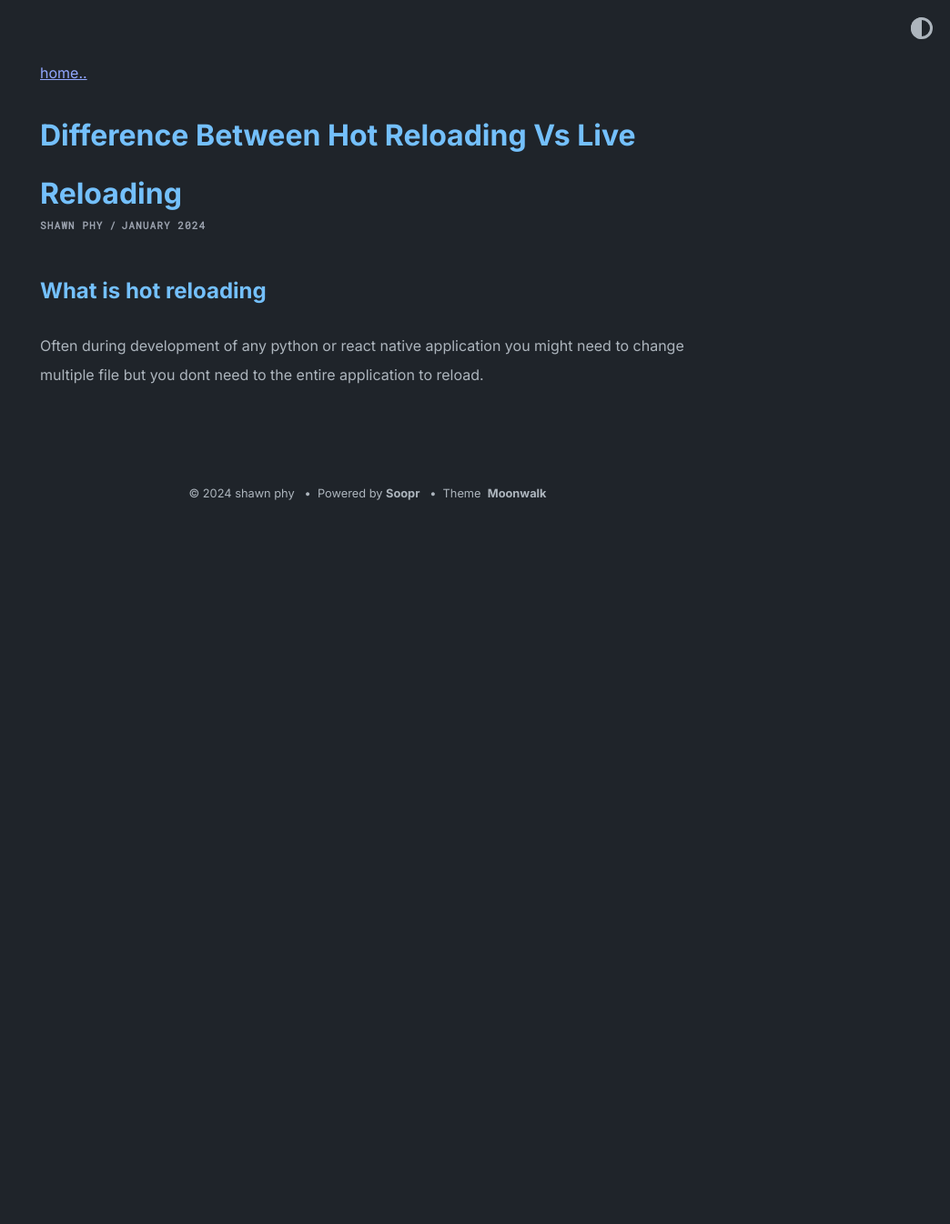
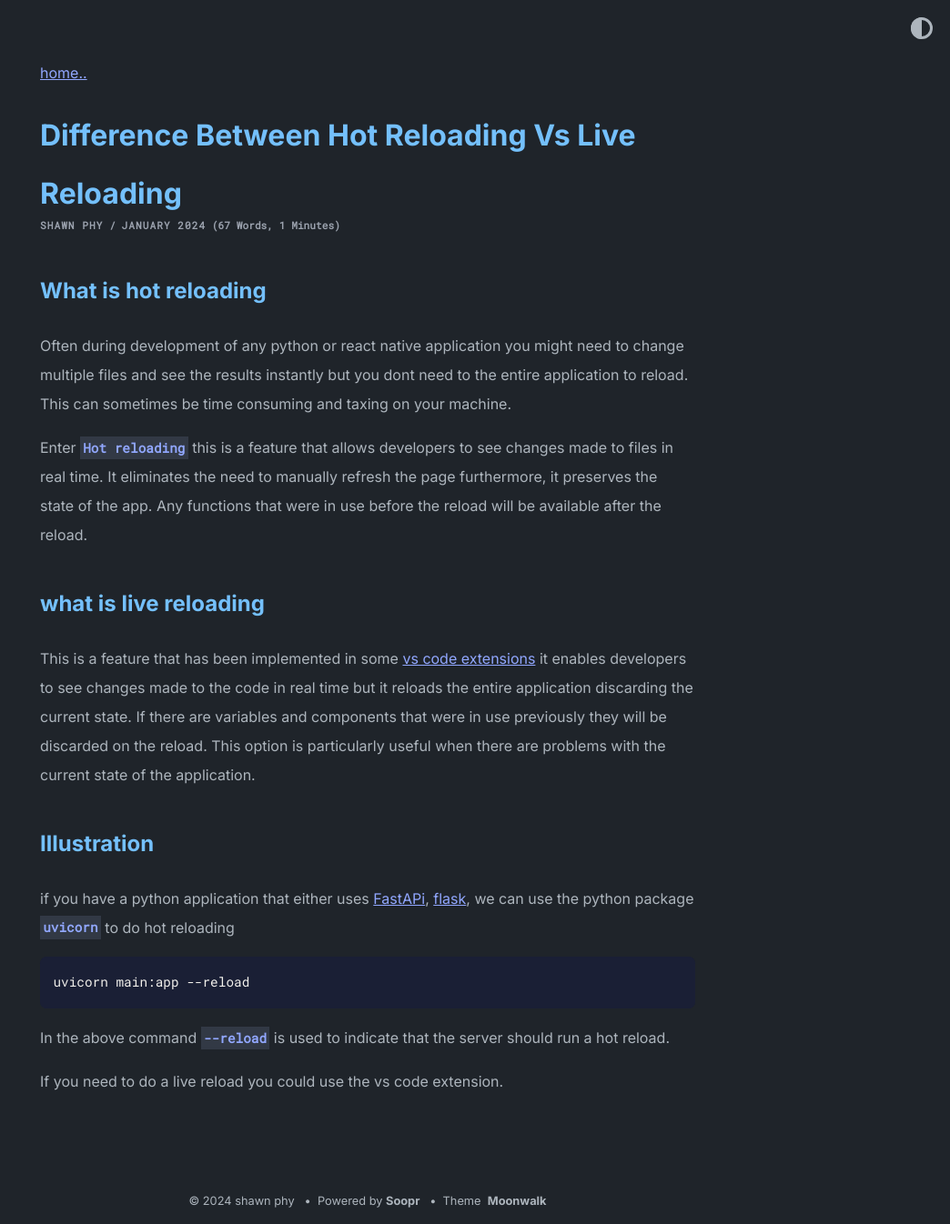
Before and after one commit to shawn-phy/myblog, a Jekyll site: the page built from _posts/2024-01-25-difference-between-hot-reloading-vs-live-reloading.md, in a window 1280 px wide. Shown: the whole page at 91% size, without its empty margins (236-1280 px from the left). Built offline with Jekyll 4.4.1, drawn with Linux system fonts in a browser that asks for light colours; before the commit the page ends 900 px from its top, so only the background shows below that.

Commit message:
f(detour blog): done

````diff
--- a/_posts/2024-01-25-difference-between-hot-reloading-vs-live-reloading.md
+++ b/_posts/2024-01-25-difference-between-hot-reloading-vs-live-reloading.md
@@ -4,4 +4,18 @@ author: Shawn Phy
 ---
 
 ## What is hot reloading
-Often during development of any python or react native application you might need to change multiple file but you dont need to the entire application to reload.
+Often during development of any python or react native application you might need to change multiple files and see the results instantly but you dont need to the entire application to reload. This can sometimes be time consuming and taxing on your machine.
+
+Enter `Hot reloading` this is a feature that allows developers to see changes made to files in real time. It eliminates the need to manually refresh the page furthermore, it preserves the state of the app. Any functions that were in use before the reload will be available after the reload.
+
+## what is live reloading
+This is a feature that has been implemented in some [vs code extensions](https://marketplace.visualstudio.com/items?itemName=ritwickdey.LiveServer) it enables developers to see changes made to the code in real time but it reloads the entire application discarding the current state. If there are variables and components that were in use previously they will be discarded on the reload. This option is particularly useful when there are problems with the current state of the application.
+
+## Illustration
+if you have a python application that either uses [FastAPi](https://fastapi.tiangolo.com/), [flask](https://flask.palletsprojects.com/en/3.0.x/), we can use the python package `uvicorn` to do hot reloading
+```
+uvicorn main:app --reload
+```
+In the above command `--reload` is used to indicate that the server should run a hot reload.
+
+If you need to do a live reload you could use the vs code extension.
````
